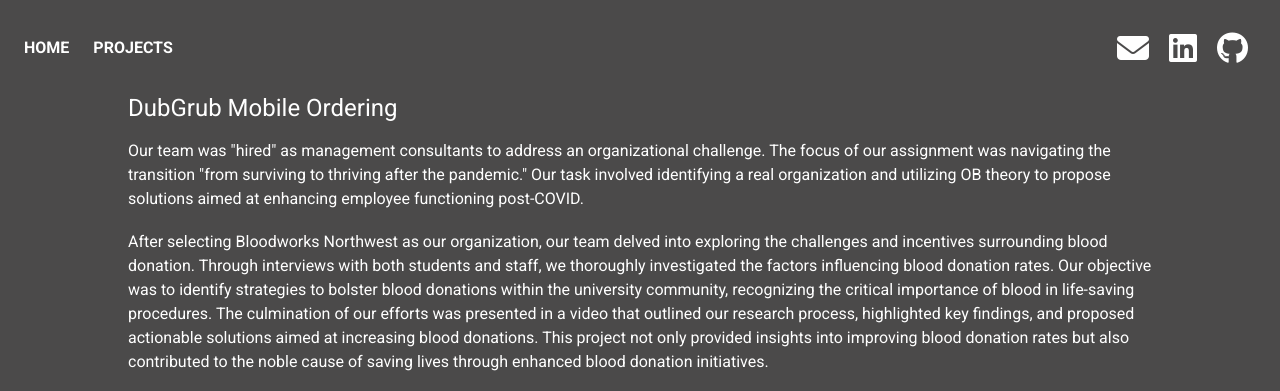
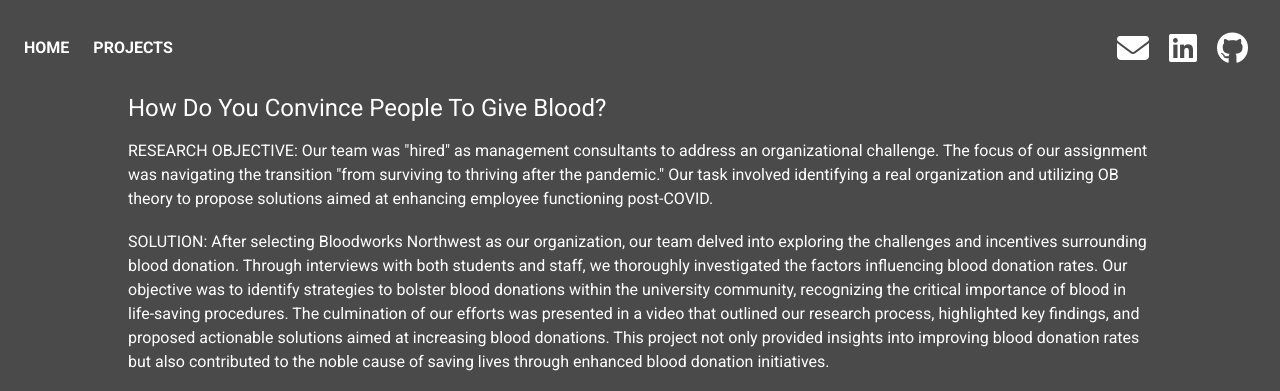
Before and after one commit to travis-roth/website, a Flask app: page /bloodworks in a window 1280 px wide. Shown: the top 391 px of the page. Run offline with Flask 3, Linux system fonts and the light colour scheme; some libraries are stand-ins or nearby versions.

Commit message:
added skills section to project pages

```diff
--- a/templates/bloodworks.html
+++ b/templates/bloodworks.html
@@ -4,11 +4,11 @@
 
 {% block content %}
 <section class="project-page">
-        <h1>DubGrub Mobile Ordering</h1>
+        <h1>How Do You Convince People To Give Blood?</h1>
 
-        <p>Our team was "hired" as management consultants to address an organizational challenge. The focus of our assignment was navigating the transition "from surviving to thriving after the pandemic." Our task involved identifying a real organization and utilizing OB theory to propose solutions aimed at enhancing employee functioning post-COVID. </p>
-        <p>After selecting Bloodworks Northwest as our organization, our team delved into exploring the challenges and incentives surrounding blood donation. Through interviews with both students and staff, we thoroughly investigated the factors influencing blood donation rates. Our objective was to identify strategies to bolster blood donations within the university community, recognizing the critical importance of blood in life-saving procedures. The culmination of our efforts was presented in a video that outlined our research process, highlighted key findings, and proposed actionable solutions aimed at increasing blood donations. This project not only provided insights into improving blood donation rates but also contributed to the noble cause of saving lives through enhanced blood donation initiatives.</p>
-
+        <p>RESEARCH OBJECTIVE: Our team was "hired" as management consultants to address an organizational challenge. The focus of our assignment was navigating the transition "from surviving to thriving after the pandemic." Our task involved identifying a real organization and utilizing OB theory to propose solutions aimed at enhancing employee functioning post-COVID. </p>
+        <p>SOLUTION: After selecting Bloodworks Northwest as our organization, our team delved into exploring the challenges and incentives surrounding blood donation. Through interviews with both students and staff, we thoroughly investigated the factors influencing blood donation rates. Our objective was to identify strategies to bolster blood donations within the university community, recognizing the critical importance of blood in life-saving procedures. The culmination of our efforts was presented in a video that outlined our research process, highlighted key findings, and proposed actionable solutions aimed at increasing blood donations. This project not only provided insights into improving blood donation rates but also contributed to the noble cause of saving lives through enhanced blood donation initiatives.</p>
+        <p>SKILLS GAINED: Management Consulting, Organizational Problem Solving, Qualitative Research, Video Editing (Premiere Pro), Data Collection, Data Analysis, OB Theory Application, Team Contract Creation, Team Communication, Team Goal Setting, Norm Establishment, Progress Evaluation, SWOT Analysis.</p>
         <iframe src="https://www.youtube.com/embed/bd89KxZzbfA" width="100%" height="100%" frameborder="0" allowfullscreen></iframe>
 </section>
 {% endblock %}
--- a/templates/dubgrub.html
+++ b/templates/dubgrub.html
@@ -9,10 +9,12 @@
         <p>RESEARCH OBJECTIVE: To uncover some actionable consumer behavior insights regarding
         mobile ordering preferences among UW students that can be shared with the developers of
         DubGrub.</p>
-        <p>For this project, my team acted as marketing researchers using qualitative research
+        <p>SOLUTION: For this project, my team acted as marketing researchers using qualitative research
         methods to explore UW students` attitudes toward mobile ordering apps and successful mobile
         platforms in general. The results of our research were shared with the UW`s Housing and
         Food Service (HFS) department to assist them in their development of the DubGrub mobile app.</p>
+        <p>SKILLS GAINED: Qualitative Research Skills, Consumer Behavior Analysis, Market Analysis, Observational Skills, Data Interpretation, Communication Skills, Problem-Solving Skills, Recommendation Development, Strategic Thinking, Market Strategy Development, User Interface Design, Customer Relationship Management.</p>
+
 
         <iframe src="{{ url_for('static', filename='assets/Dubgrub Mobile Ordering.pdf') }}" width="100%" height="100%"></iframe>
         <iframe src="{{ url_for('static', filename='assets/MKTG 450 Final Report.pdf') }}" width="100%" height="100%"></iframe>
```
